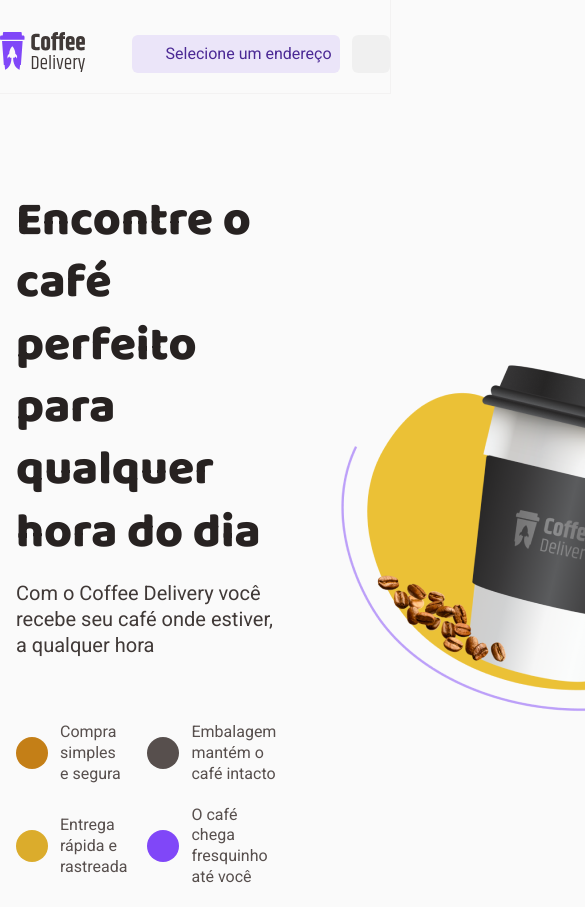
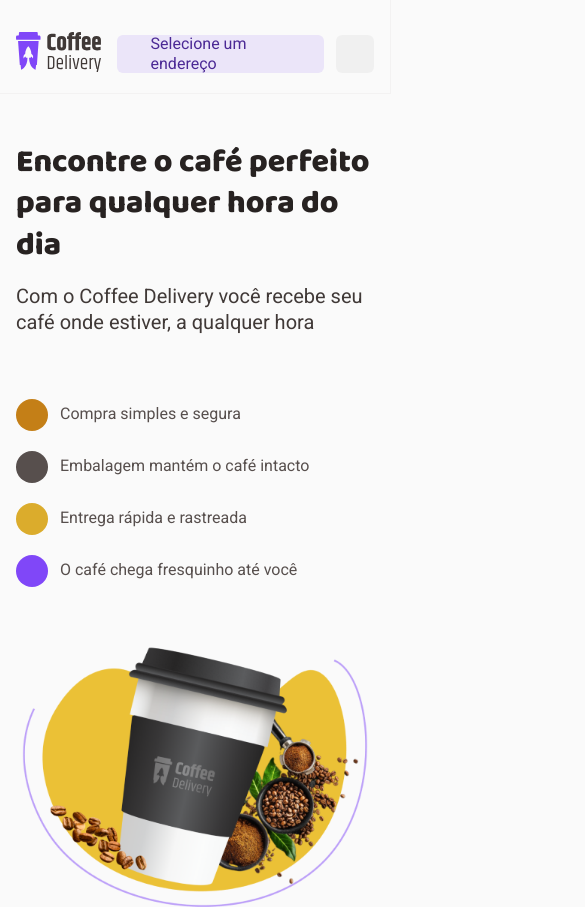
Before and after one commit to danielmesquitta/coffee-delivery, a React (Vite) app: page / in a window 390 px wide. Shown: the top 907 px of the page, 585 px wide, since content can reach past the window. Built offline with nearby package versions, Linux system fonts and the light colour scheme; some icons are missing.

Commit message:
responsive screens

```diff
--- a/src/components/AddressForm/styles.ts
+++ b/src/components/AddressForm/styles.ts
@@ -65,6 +65,46 @@
       grid-column: span 3;
     }
   }
+
+  @media only screen and (max-width: ${({ theme }) => theme.breakpoints.sm}) {
+    input {
+      &:nth-child(1) {
+        grid-column: span 3;
+      }
+
+      &:nth-child(2) {
+        grid-column: span 6;
+      }
+
+      &:nth-child(3) {
+        grid-column: span 2;
+      }
+
+      &:nth-child(4) {
+        grid-column: span 4;
+      }
+
+      &:nth-child(5) {
+        grid-column: span 6;
+      }
+
+      &:nth-child(6) {
+        grid-column: span 4;
+      }
+    }
+
+    select {
+      grid-column: span 2;
+    }
+  }
+
+  @media only screen and (max-width: ${({ theme }) => theme.breakpoints.xs}) {
+    input {
+      &:nth-child(1) {
+        grid-column: span 6;
+      }
+    }
+  }
 `;
 
 export const AddressFormFooter = styled.footer`
--- a/src/components/Header/styles.ts
+++ b/src/components/Header/styles.ts
@@ -18,7 +18,7 @@
   display: flex;
   align-items: center;
   justify-content: space-between;
-  padding: 1rem 0 0;
+  padding: 1rem 1rem 0;
 
   > a {
     padding: 1rem;
--- a/src/pages/CheckIn/components/DetailsForm/styles.ts
+++ b/src/pages/CheckIn/components/DetailsForm/styles.ts
@@ -42,6 +42,11 @@
         font-weight: bold;
       }
     }
+  }
+
+  @media only screen and (max-width: ${({ theme }) => theme.breakpoints.xs}) {
+    flex-direction: column;
+    align-items: flex-start;
   }
 `;
 
--- a/src/pages/CheckIn/components/PaymentForm/styles.ts
+++ b/src/pages/CheckIn/components/PaymentForm/styles.ts
@@ -23,6 +23,10 @@
 export const PaymentOptions = styled.div`
   display: flex;
   gap: 0.75rem;
+
+  @media only screen and (max-width: ${({ theme }) => theme.breakpoints.xs}) {
+    flex-direction: column;
+  }
 `;
 
 export const PaymentOption = styled.label<PaymentOptionProps>`
--- a/src/pages/CheckIn/styles.ts
+++ b/src/pages/CheckIn/styles.ts
@@ -4,6 +4,10 @@
   display: flex;
   gap: 2rem;
   padding: 2.5rem 0;
+
+  @media only screen and (max-width: ${({ theme }) => theme.breakpoints.md}) {
+    flex-direction: column;
+  }
 `;
 
 export const CheckInSection = styled.section`
@@ -23,4 +27,11 @@
     max-width: 28rem;
     min-width: 25rem;
   }
+
+  @media only screen and (max-width: ${({ theme }) => theme.breakpoints.md}) {
+    & + & {
+      max-width: unset;
+      min-width: unset;
+    }
+  }
 `;
--- a/src/pages/CheckInSuccess/styles.ts
+++ b/src/pages/CheckInSuccess/styles.ts
@@ -27,7 +27,20 @@
     gap: 6rem;
 
     > img {
-      flex: 1;
+      width: 100%;
+    }
+  }
+
+  @media only screen and (max-width: ${({ theme }) => theme.breakpoints.md}) {
+    > div {
+      flex-direction: column;
+      align-items: flex-start;
+      justify-content: flex-start;
+      gap: 2.5rem;
+
+      > img {
+        width: 100%;
+      }
     }
   }
 `;
@@ -43,6 +56,10 @@
     )`};
   max-width: 33rem;
   width: 100%;
+
+  @media only screen and (max-width: ${({ theme }) => theme.breakpoints.md}) {
+    max-width: unset;
+  }
 `;
 
 export const Details = styled.ul`
--- a/src/pages/Home/components/CoffeeList/styles.ts
+++ b/src/pages/Home/components/CoffeeList/styles.ts
@@ -11,7 +11,7 @@
   ul {
     padding: 4rem 0;
     display: grid;
-    grid-template-columns: repeat(auto-fit, minmax(14rem, 1fr));
+    grid-template-columns: repeat(auto-fit, minmax(15rem, 1fr));
     gap: 2rem;
   }
 `;
--- a/src/pages/Home/components/Features/styles.ts
+++ b/src/pages/Home/components/Features/styles.ts
@@ -7,11 +7,24 @@
   padding: 6rem 0;
 
   > div {
-    width: 37rem;
+    max-width: 37rem;
   }
 
   > img {
     flex: 1;
+  }
+
+  @media only screen and (max-width: ${({ theme }) => theme.breakpoints.lg}) {
+    flex-direction: column;
+    align-items: flex-start;
+  }
+
+  @media only screen and (max-width: ${({ theme }) => theme.breakpoints.xs}) {
+    > img {
+      width: 100%;
+    }
+
+    padding: 3rem 0;
   }
 `;
 
@@ -24,6 +37,18 @@
 
   > p {
     font-size: 1.25rem;
+  }
+
+  @media only screen and (max-width: ${({ theme }) => theme.breakpoints.xs}) {
+    > h1 {
+      font-weight: 800;
+      font-size: 2rem;
+      margin-bottom: 1rem;
+    }
+
+    > p {
+      font-size: 1.25rem;
+    }
   }
 `;
 
@@ -55,4 +80,8 @@
       background-color: ${({ theme }) => theme.colors['secondary-500']};
     }
   }
+
+  @media only screen and (max-width: ${({ theme }) => theme.breakpoints.sm}) {
+    grid-template-columns: 1fr;
+  }
 `;
--- a/src/styles/global.ts
+++ b/src/styles/global.ts
@@ -63,4 +63,8 @@
   ul {
     list-style-type: none;
   }
+
+  @media only screen and (max-width: ${({ theme }) => theme.breakpoints.sm}) {
+    font-size: 87.5%;
+  }
 `;
--- a/src/styles/themes/default.ts
+++ b/src/styles/themes/default.ts
@@ -2,6 +2,14 @@
   fonts: {
     default: "'Roboto', sans-serif",
     heading: "'Baloo 2', cursive",
+  },
+
+  breakpoints: {
+    lg: '1152px',
+    md: '992px',
+    sm: '768px',
+    xs: '576px',
+    xxs: '384px',
   },
 
   colors: {
```
Also changed, not shown: 1 other file (tests, documents, lock files or other folders).
